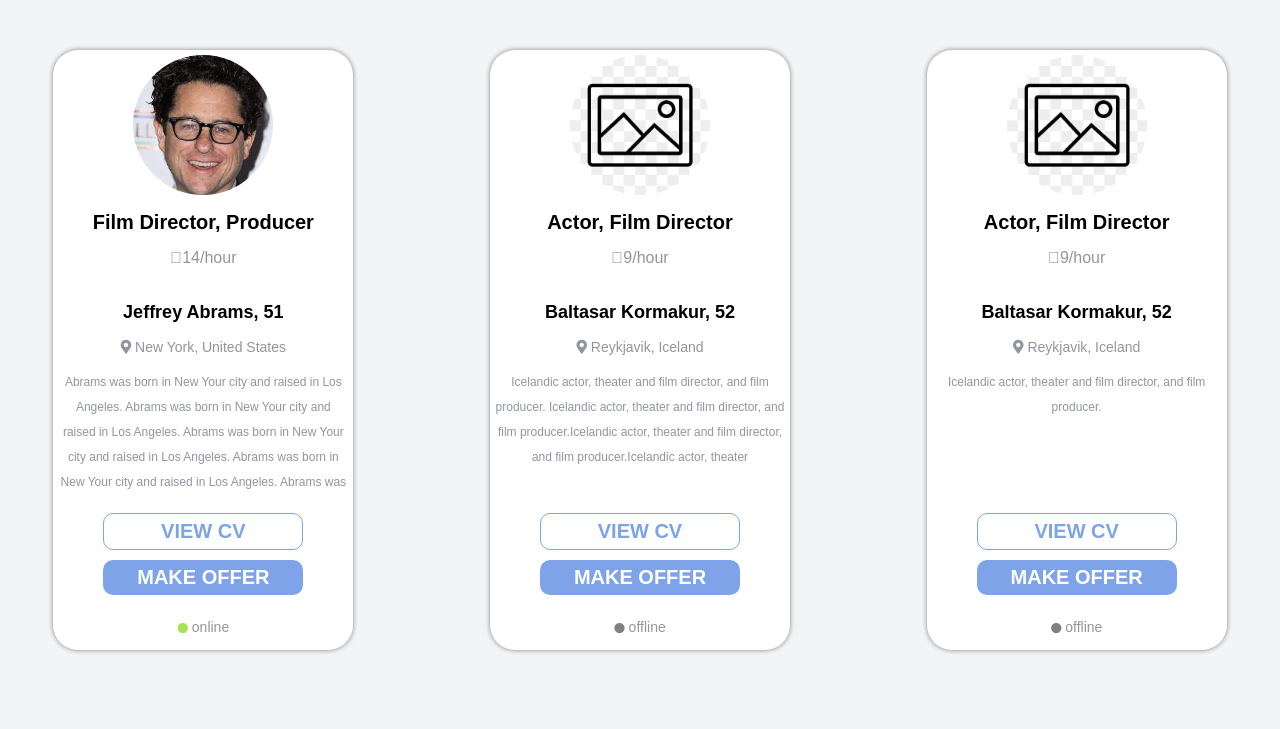
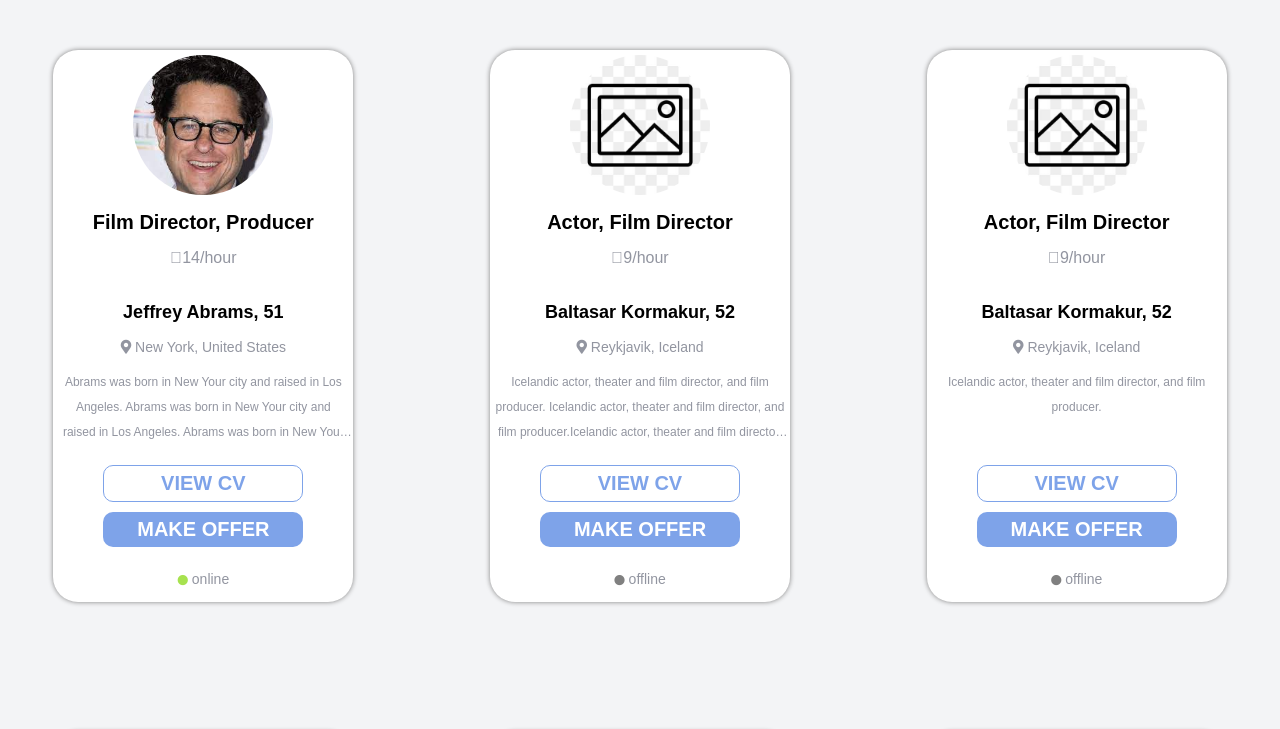
Before and after one commit to Unknown-Vndy/HW4_user-card1_12.24.21, a plain HTML site: page index.html in a window 1280 px wide. Shown: the top 729 px of the page. Drawn offline with Linux system fonts and the light colour scheme.

Commit message:
removed card height. changed user_description  overflow

```diff
--- a/css/style.css
+++ b/css/style.css
@@ -23,7 +23,6 @@ body {
     margin: 50px auto;
     min-width: 250px;
     max-width: var(--card-width);
-    height: 600px;
     background: white;
     text-align: center;
     border-radius: 25px;
@@ -73,8 +72,15 @@ body {
     color: rgb(146, 149, 160);
     padding: 0 5px;
     margin-bottom: 20px;
-    overflow: auto;
-    flex: 1 1 auto;
+    overflow: hidden;
+    text-overflow: ellipsis;
+    display: -moz-box;
+    -moz-box-orient: vertical;
+    display: -webkit-box;
+    -webkit-line-clamp: 3;
+    -webkit-box-orient: vertical;
+    line-clamp: 3;
+    box-orient: vertical;
 }
 
 .button_1, .button_2 {
@@ -91,6 +97,7 @@ body {
     background: white;
     color: rgb(126, 163, 233);
     border: 1px solid rgb(126, 163, 233);
+    margin-top: auto;
 }
 
 .button_2 {
--- a/index.html
+++ b/index.html
@@ -26,7 +26,7 @@
                 <i class="fas fa-map-marker-alt"></i> New York, United States
             </p>
             <p class="user_description">
-                Abrams was born in New Your city and raised in Los Angeles. Abrams was born in New Your city and raised in Los Angeles. Abrams was born in New Your city and raised in Los Angeles. Abrams was born in New Your city and raised in Los Angeles. Abrams was born in New Your city and raised in Los Angeles. Abrams was born in New Your city and raised in Los Angeles.
+                Abrams was born in New Your city and raised in Los Angeles. Abrams was born in New Your city and raised in Los Angeles. Abrams was born in New Your city and raised in Los Angeles. Abrams was born in New Your city and raised in Los Angeles. Abrams was born in New Your city and raised in Los Angeles. Abrams was born in New Your city and raised in Los Angeles. Abrams was born in New Your city and raised in Los Angeles. Abrams was born in New Your city and raised in Los Angeles. Abrams was born in New Your city and raised in Los Angeles. Abrams was born in New Your city and raised in Los Angeles. Abrams was born in New Your city and raised in Los Angeles. Abrams was born in New Your city and raised in Los Angeles. Abrams was born in New Your city and raised in Los Angeles. Abrams was born in New Your city and raised in Los Angeles. Abrams was born in New Your city and raised in Los Angeles.
             </p>
             <a class="button_1" href="#">
                 View cv
```
